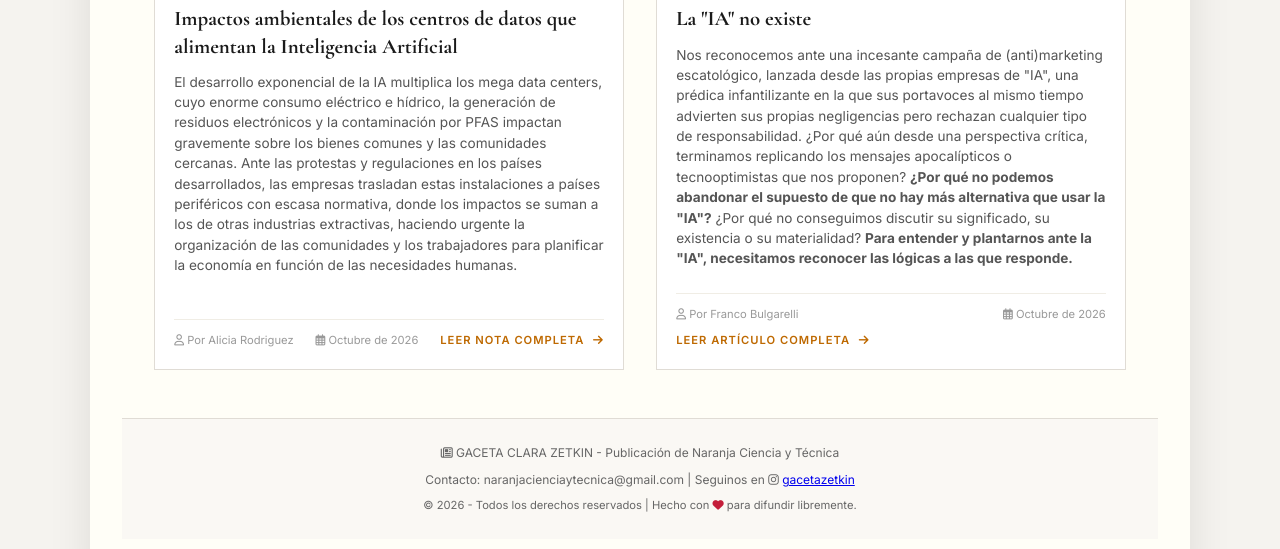
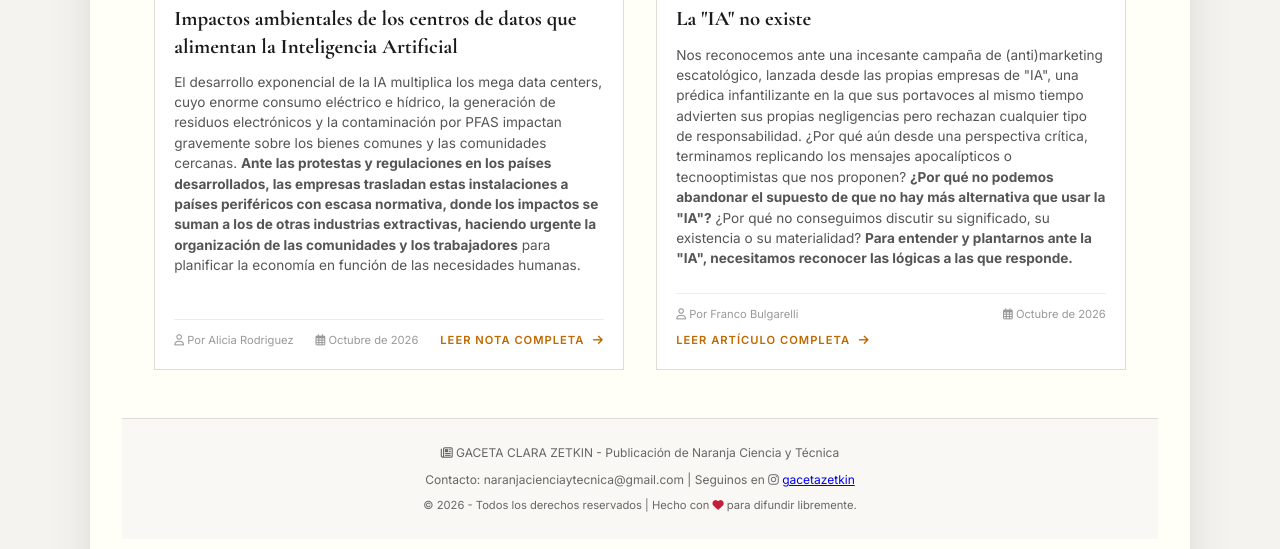
Before and after one commit to naranjacienciaytecnica-web/naranjaCyT.github.io, a plain HTML site: page ediciones/GCZNum7.html in a window 1280 px wide. Shown: the part 2569-3118 px from the top of the page. Drawn offline with nearby package versions, Linux system fonts and the light colour scheme.

Commit message:
negritas

```diff
--- a/ediciones/GCZNum7.html
+++ b/ediciones/GCZNum7.html
@@ -149,7 +149,7 @@
               <div class="card-tag">NOTA</div>
               <h3 class="card-title"><a href="../articulos/data_centers_impacto_ambiental_ed_7_2026.html">Impactos ambientales de los centros de datos que alimentan la Inteligencia Artificial</a></h3>
               <div class="card-excerpt">
-                El desarrollo exponencial de la IA multiplica los mega data centers, cuyo enorme consumo eléctrico e hídrico, la generación de residuos electrónicos y la contaminación por PFAS impactan gravemente sobre los bienes comunes y las comunidades cercanas. Ante las protestas y regulaciones en los países desarrollados, las empresas trasladan estas instalaciones a países periféricos con escasa normativa, donde los impactos se suman a los de otras industrias extractivas, haciendo urgente la organización de las comunidades y los trabajadores para planificar la economía en función de las necesidades humanas.
+                El desarrollo exponencial de la IA multiplica los mega data centers, cuyo enorme consumo eléctrico e hídrico, la generación de residuos electrónicos y la contaminación por PFAS impactan gravemente sobre los bienes comunes y las comunidades cercanas. <strong>Ante las protestas y regulaciones en los países desarrollados, las empresas trasladan estas instalaciones a países periféricos con escasa normativa, donde los impactos se suman a los de otras industrias extractivas, haciendo urgente la organización de las comunidades y los trabajadores</strong> para planificar la economía en función de las necesidades humanas.
               </div>
               <div class="card-meta">
                 <span><i class="far fa-user"></i> Por Alicia Rodriguez</span>
```
